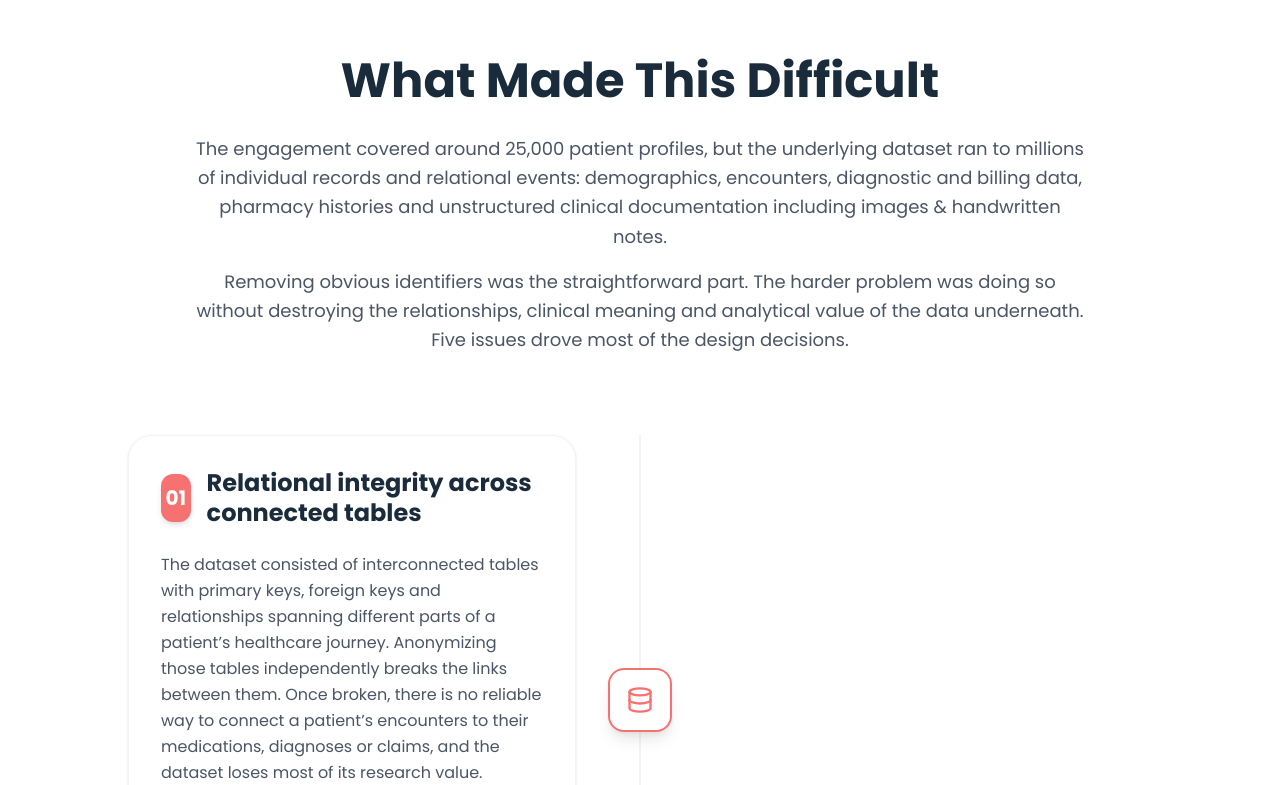
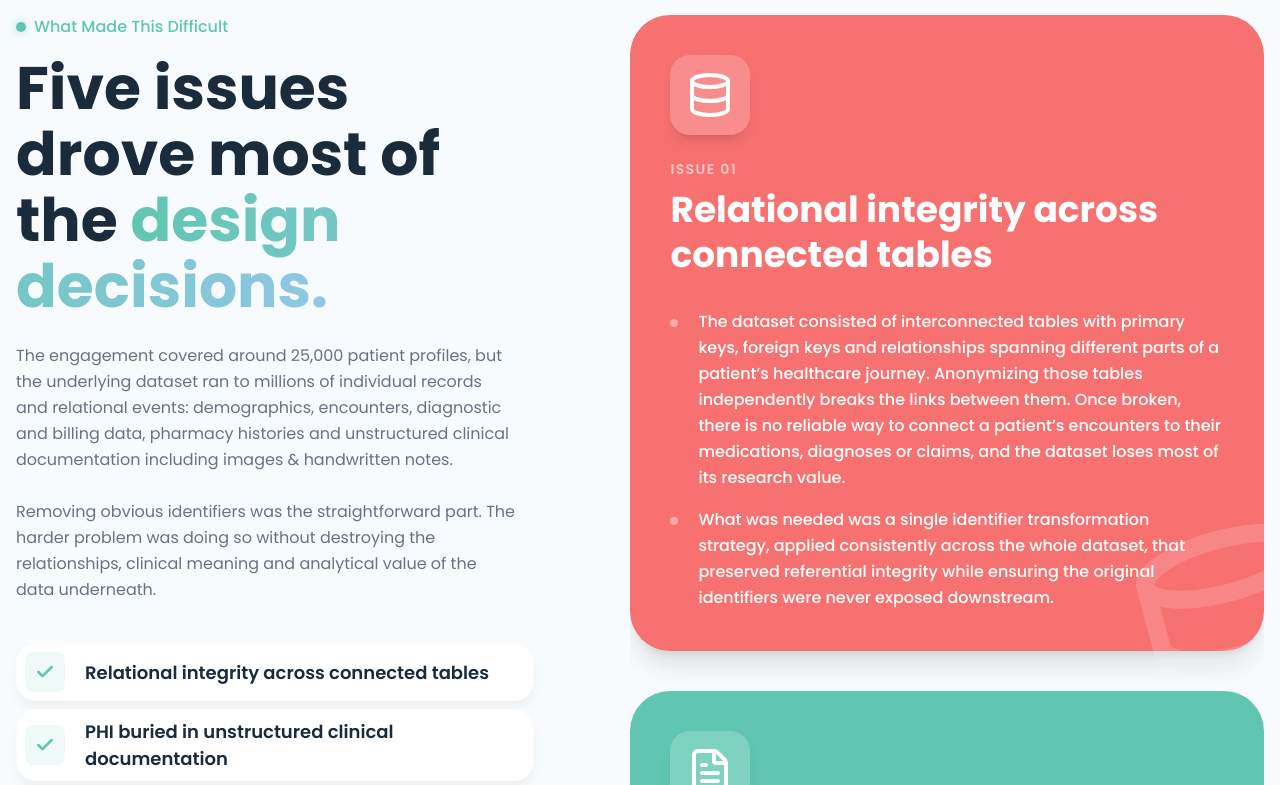
Before and after one commit to pawancreativebuffer/fornex, a Next.js app: page /clients/hermd in a window 1280 px wide. Shown: the part 3840-4625 px from the top of the page. Built offline with nearby package versions, Linux system fonts and the light colour scheme.

Commit message:
chore: redesign WhatMadeThisDifficult to sticky scroll layout
- Convert timeline to a 2-column sticky scroll layout
- Add checkmark index list on the left column
- Update right column to use large colored cards with background icons

```diff
--- a/app/clients/hermd/sections/WhatMadeThisDifficult.tsx
+++ b/app/clients/hermd/sections/WhatMadeThisDifficult.tsx
@@ -1,10 +1,10 @@
 "use client";
 
-import { Database, FileText, CalendarClock, ShieldAlert, Target } from "lucide-react";
+import { Database, FileText, CalendarClock, ShieldAlert, Target, Check } from "lucide-react";
 
 const challenges = [
     {
-        icon: Database,
+        icon: <Database className="w-12 h-12" />,
         id: "01",
         title: "Relational integrity across connected tables",
         description: [
@@ -14,7 +14,7 @@ const challenges = [
         color: "#F87171"
     },
     {
-        icon: FileText,
+        icon: <FileText className="w-12 h-12" />,
         id: "02",
         title: "PHI buried in unstructured clinical documentation",
         description: [
@@ -24,7 +24,7 @@ const challenges = [
         color: "#60C6B1"
     },
     {
-        icon: CalendarClock,
+        icon: <CalendarClock className="w-12 h-12" />,
         id: "03",
         title: "Dates and longitudinal analysis",
         description: [
@@ -34,7 +34,7 @@ const challenges = [
         color: "#90c7e5"
     },
     {
-        icon: ShieldAlert,
+        icon: <ShieldAlert className="w-12 h-12" />,
         id: "04",
         title: "Safe Harbor edge cases",
         description: [
@@ -44,7 +44,7 @@ const challenges = [
         color: "#E3ACC8"
     },
     {
-        icon: Target,
+        icon: <Target className="w-12 h-12" />,
         id: "05",
         title: "The balance between redaction and usability",
         description: [
@@ -57,73 +57,95 @@ const challenges = [
 
 export default function WhatMadeThisDifficult() {
     return (
-        <section className="relative w-full py-16 lg:py-24 bg-white overflow-hidden border-t border-gray-100">
-            <div className="max-w-[1400px] mx-auto px-4 relative z-10">
+        <section className="relative w-full py-10 lg:py-15 bg-[#f7fbfe]">
+            <div className="max-w-[1400px] mx-auto px-4">
+                <div className="flex flex-col lg:flex-row gap-12 lg:gap-24 items-start">
 
-                <div className="flex flex-col items-center text-center mb-10">
-                    <h2 className="text-3xl sm:text-4xl lg:text-5xl font-bold leading-[1.2] text-[#1a2b3c] max-w-[900px] mx-auto mb-6">
-                        What Made This Difficult
+                    {/* Left Column: Header + Strategic Points (Sticky) */}
+                    <div className="w-full lg:w-[45%] lg:sticky lg:top-15">
+                        <div className="mb-10">
+                            <div className="flex items-center gap-2 text-[#60c6b1] font-medium text-sm lg:text-base mb-4">
+                                <div className="w-2.5 h-2.5 bg-[#60c6b1] rounded-full shadow-[0_0_10px_rgba(96,198,177,0.5)]" />
+                                <span>What Made This Difficult</span>
+                            </div>
+                            <h2 className="text-4xl lg:text-6xl font-bold leading-[1.1] text-[#1a2b3c] mb-4 lg:mb-6">
+                                Five issues drove most of the <span className="bg-gradient-to-r from-[#60c6b1] to-[#90c7e5] bg-clip-text text-transparent">design decisions.</span>
                             </h2>
-                    <div className="text-left md:text-center text-gray-600 text-lg max-w-4xl mx-auto leading-relaxed space-y-4">
-                        <p>
+                            <p className="text-gray-500 text-base font-regular leading-relaxed mb-4 lg:mb-6 lg:max-w-[500px]">
                                 The engagement covered around 25,000 patient profiles, but the underlying dataset ran to millions of individual records and relational events: demographics, encounters, diagnostic and billing data, pharmacy histories and unstructured clinical documentation including images & handwritten notes.
+                                <br/><br/>
+                                Removing obvious identifiers was the straightforward part. The harder problem was doing so without destroying the relationships, clinical meaning and analytical value of the data underneath.
                             </p>
-                        <p>
-                            Removing obvious identifiers was the straightforward part. The harder problem was doing so without destroying the relationships, clinical meaning and analytical value of the data underneath. Five issues drove most of the design decisions.
-                        </p>
+                        </div>
+
+                        {/* Strategic Points as White Checkmark Cards */}
+                        <div className="space-y-2">
+                            {challenges.map((item, index) => (
+                                <div
+                                    key={index}
+                                    className="flex items-center gap-5 bg-white p-2 rounded-[20px] shadow-[0_8px_10px_rgb(0,0,0,0.04)] border border-gray-50/50 group transition-all duration-300 hover:shadow-[0_8px_40px_rgb(0,0,0,0.08)] hover:-translate-y-0.5"
+                                >
+                                    <div className="w-10 h-10 rounded-lg bg-[#60C6B1]/10 flex items-center justify-center shrink-0">
+                                        <Check className="w-5 h-5 text-[#60C6B1]" strokeWidth={3} />
+                                    </div>
+                                    <h4 className="text-[18px] font-semibold text-[#1a2b3c]">
+                                        {item.title}
+                                    </h4>
+                                </div>
+                            ))}
                         </div>
                     </div>
 
-                {/* Vertical Timeline */}
-                <div className="relative max-w-5xl mx-auto mt-20">
-                    {/* Center Line for Desktop */}
-                    <div className="hidden lg:block absolute left-1/2 top-0 bottom-0 w-[2px] bg-gray-100 -translate-x-1/2 z-0" />
+                    {/* Right Column: Core Modules (One by One) */}
+                    <div className="w-full lg:w-[55%] flex flex-col gap-10 overflow-hidden mt-10 lg:mt-0">
+                        {challenges.map((module, index) => (
+                            <div
+                                key={module.id}
+                                className="relative flex flex-col"
+                                style={{ zIndex: index + 1 }}
+                            >
+                                <div
+                                    className="rounded-[40px] p-5 lg:p-10 shadow-xl flex flex-col justify-center text-white overflow-hidden"
+                                    style={{ backgroundColor: module.color }}
+                                >
+                                    {/* Large Background Icon */}
+                                    <div className="absolute -bottom-0 -right-0 opacity-15 pointer-events-none scale-[4.5] rotate-[-15deg]">
+                                        {module.icon}
+                                    </div>
 
-                    <div className="space-y-16 lg:space-y-24">
-                        {challenges.map((item, index) => {
-                            const Icon = item.icon;
-                            const isEven = index % 2 === 0;
+                                    <div className="relative z-10 w-full">
+                                        {/* Module Header */}
+                                        <div className="flex flex-col gap-6">
+                                            <div className="w-20 h-20 bg-white/20 rounded-[20px] flex items-center justify-center shadow-lg backdrop-blur-sm">
+                                                <div className="text-white">
+                                                    {module.icon}
+                                                </div>
+                                            </div>
+                                            <div>
+                                                <span className="text-sm font-semibold tracking-[0.1em] uppercase opacity-60 block mb-2">Issue {module.id}</span>
+                                                <h4 className="text-4xl font-bold leading-tight">
+                                                    {module.title}
+                                                </h4>
+                                            </div>
+                                        </div>
 
-                            return (
-                                <div key={index} className="relative flex flex-col lg:flex-row items-center gap-8 lg:gap-0 group">
-                                    {/* Mobile Line */}
-                                    <div className="lg:hidden absolute left-8 top-16 bottom-[-4rem] w-[2px] bg-gray-100 z-0" />
-
-                                    {/* Left Content (or right for mobile) */}
-                                    <div className={`w-full lg:w-1/2 flex ${isEven ? 'lg:justify-end lg:pr-16' : 'lg:justify-start lg:pl-16 lg:order-3'}`}>
-                                        <div className="bg-white border border-gray-100 rounded-3xl p-8 shadow-sm hover:shadow-xl transition-all duration-300 ml-20 lg:ml-0 relative z-10 w-full group-hover:-translate-y-1">
-                                            <div className="flex items-center gap-4 mb-6">
-                                                <div
-                                                    className="w-12 h-12 rounded-xl flex items-center justify-center text-white font-bold text-xl shadow-md"
-                                                    style={{ backgroundColor: item.color }}
-                                                >
-                                                    {item.id}
+                                        {/* Module Content - Single Line Points */}
+                                        <div className="space-y-4 max-w-[800px] mt-8">
+                                            {module.description.map((bullet, i) => (
+                                                <div key={i} className="flex items-start gap-5 group/item">
+                                                    <div className="w-2 h-2 rounded-full mt-2.5 shrink-0 bg-white/40 group-hover/item:bg-white group-hover/item:scale-150 transition-all duration-300" />
+                                                    <p className="text-white text-[16px] leading-relaxed group-hover/item:text-white transition-colors duration-300 font-medium">
+                                                        {bullet}
+                                                    </p>
                                                 </div>
-                                                <h3 className="text-2xl font-bold text-[#1a2b3c] leading-tight">{item.title}</h3>
-                                            </div>
-                                            <div className="space-y-4">
-                                                {item.description.map((paragraph, pIdx) => (
-                                                    <p key={pIdx} className="text-gray-600 leading-relaxed text-[15px] lg:text-base">
-                                                        {paragraph}
-                                                    </p>
                                             ))}
                                         </div>
                                     </div>
                                 </div>
-
-                                    {/* Center Icon */}
-                                    <div className={`absolute left-4 lg:left-1/2 -translate-x-1/2 w-16 h-16 rounded-2xl bg-white border-2 flex items-center justify-center z-20 shadow-lg group-hover:scale-110 transition-transform duration-500 ${isEven ? 'lg:order-2' : 'lg:order-2'}`}
-                                        style={{ borderColor: item.color, color: item.color }}
-                                    >
-                                        <Icon size={28} />
+                            </div>
+                        ))}
                     </div>
 
-                                    {/* Empty space for alternating layout */}
-                                    <div className={`hidden lg:block w-1/2 ${isEven ? 'order-3' : 'order-1'}`} />
-                                </div>
-                            );
-                        })}
-                    </div>
                 </div>
             </div>
         </section>
```
Lines whose indentation alone changed are shown as unchanged.
